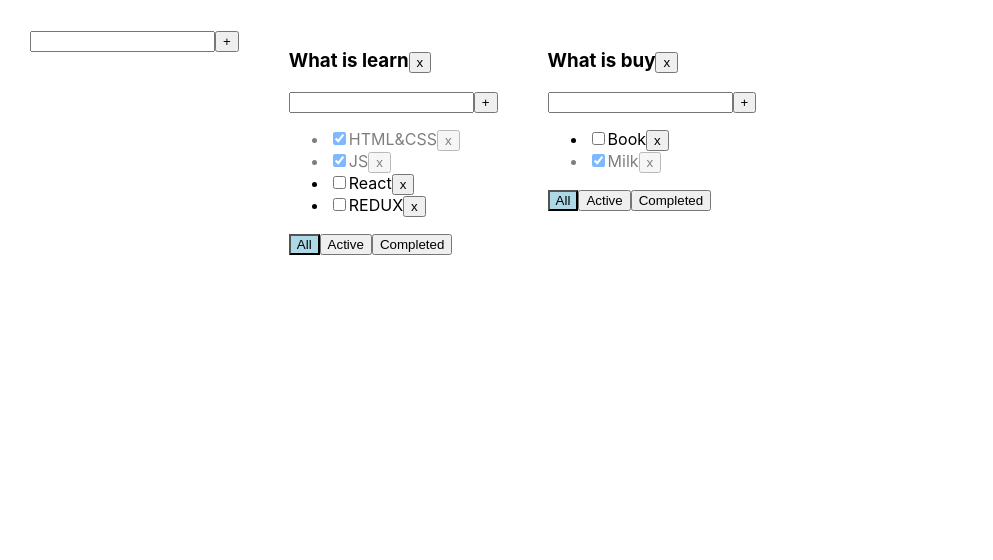
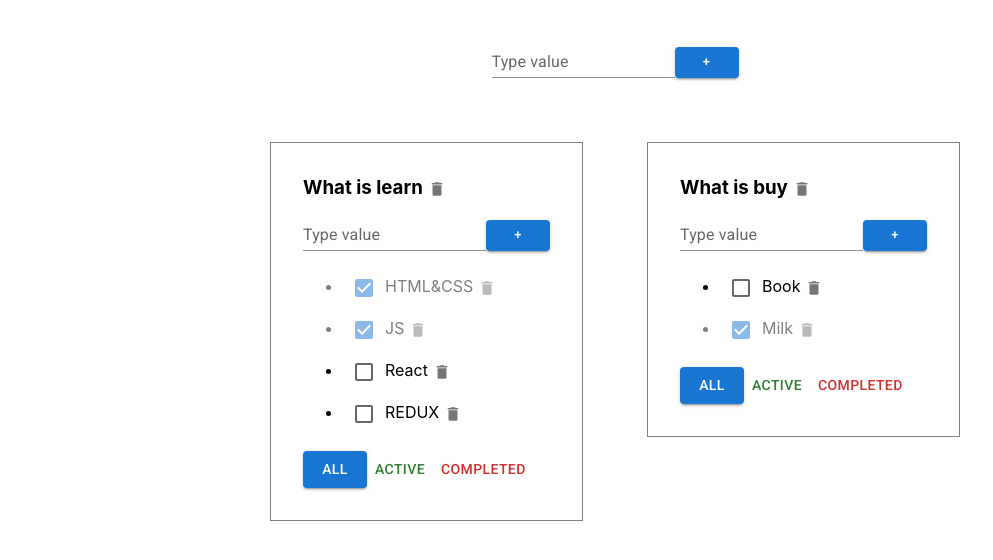
Before and after one commit to PavelLinevich/Todolist_React, a React (Create React App) app: page / in a window 1280 px wide. Shown: the top 560 px of the page, without its empty margins (0-993 px from the left). Built offline with nearby package versions, Linux system fonts and the light colour scheme.

Commit message:
feat: lesson 7 part 1 (https://www.youtube.com/watch?v=E_r79Z5PIkQ&list=PLcvhF2Wqh7DOFHUukzl5g4BP_Bbn6oM00&index=7)

```diff
--- a/package.json
+++ b/package.json
@@ -3,6 +3,10 @@
   "version": "0.1.0",
   "private": true,
   "dependencies": {
+    "@emotion/react": "^11.11.1",
+    "@emotion/styled": "^11.11.0",
+    "@mui/icons-material": "^5.14.8",
+    "@mui/material": "^5.14.8",
     "@testing-library/jest-dom": "^5.17.0",
     "@testing-library/react": "^13.4.0",
     "@testing-library/user-event": "^13.5.0",
--- a/public/index.html
+++ b/public/index.html
@@ -1,14 +1,12 @@
 <!DOCTYPE html>
 <html lang="en">
+
 <head>
   <meta charset="utf-8" />
   <link rel="icon" href="%PUBLIC_URL%/favicon.ico" />
   <meta name="viewport" content="width=device-width, initial-scale=1" />
   <meta name="theme-color" content="#000000" />
-    <meta
-      name="description"
-      content="Web site created using create-react-app"
-    />
+  <meta name="description" content="Web site created using create-react-app" />
   <link rel="apple-touch-icon" href="%PUBLIC_URL%/logo192.png" />
   <!--
       manifest.json provides metadata used when your web app is installed on a
@@ -25,7 +23,11 @@
       Learn how to configure a non-root public URL by running `npm run build`.
     -->
   <title>React App</title>
+  <link rel="preconnect" href="https://fonts.googleapis.com" />
+  <link rel="preconnect" href="https://fonts.gstatic.com" crossorigin />
+  <link rel="stylesheet" href="https://fonts.googleapis.com/css2?family=Roboto:wght@300;400;500;600;700&display=swap" />
 </head>
+
 <body>
   <noscript>You need to enable JavaScript to run this app.</noscript>
   <div id="root"></div>
@@ -40,4 +42,5 @@
       To create a production bundle, use `npm run build` or `yarn build`.
     -->
 </body>
+
 </html>
--- a/src/App.css
+++ b/src/App.css
@@ -1,10 +1,29 @@
 .App {
   display: flex;
+  flex-direction: column;
   padding: 30px;
 }
 
 .App>div {
   margin-right: 50px;
+}
+
+.todolistWrapper {
+  display: flex;
+  justify-content: center;
+  flex-wrap: wrap;
+  padding: 4rem;
+  gap: 4rem;
+}
+
+.todolist {
+  border: 1px solid grey;
+  padding: 2rem;
+  height: min-content;
+
+  & h3 {
+    margin: 0;
+  }
 }
 
 .error {
@@ -22,3 +41,9 @@
 .is-done {
   opacity: 0.5;
 }
+
+.addItemForm {
+  display: flex;
+  justify-content: center;
+  align-items: flex-end;
+}
--- a/src/App.tsx
+++ b/src/App.tsx
@@ -105,7 +105,8 @@ function App() {
 
   return (
     <div className="App">
-      <AddItemForm addItem={addTodolist} />
+      <AddItemForm addItem={addTodolist}/>
+      <div className='todolistWrapper'>
         {
           todolists.map((tl) => {
             let taskForTodolist = tasksObj[tl.id];
@@ -133,7 +134,7 @@ function App() {
             )
           })
         }
-
+      </div>
     </div>
   );
 }
--- a/src/components/AddItemForm.tsx
+++ b/src/components/AddItemForm.tsx
@@ -1,4 +1,6 @@
 import React, { ChangeEvent, KeyboardEvent, useState } from 'react'
+import Button from '@mui/material/Button'
+import TextField from '@mui/material/TextField'
 
 type AddItemFormPropsType = {
   addItem: (title: string) => void
@@ -28,15 +30,22 @@ export function AddItemForm(props: AddItemFormPropsType) {
   }
 
   return (
-    <div>
-      <input
-        className={error ? 'error' : ''}
+    <div className='addItemForm'>
+      <TextField
+        error={!!error}
+        helperText={error}
         value={newTaskTitle}
         onChange={onNewTitleChangeHandler}
         onKeyDown={onKeyPressHandler}
+        label="Type value"
+        variant="standard"
       />
-      <button onClick={addTask}>+</button>
-      {error && <div className='error-message'>{error}</div>}
+      <Button
+        onClick={addTask}
+        variant='contained'
+        color='primary'
+        size="small"
+      >+</Button>
     </div>
   )
 }
--- a/src/components/EditableSpan.tsx
+++ b/src/components/EditableSpan.tsx
@@ -1,5 +1,5 @@
 import { ChangeEvent, useState } from "react"
-
+import TextField from '@mui/material/TextField'
 
 type EditableSpanPropsType = {
   title: string
@@ -20,6 +20,11 @@ export function EditableSpan(props: EditableSpanPropsType) {
   function onChangeTitleHandler(e: ChangeEvent<HTMLInputElement>) { setTitle(e.currentTarget.value) }
 
   return editMode
-    ? <input onChange={onChangeTitleHandler} onBlur={activateViewMode} value={title} autoFocus />
+    ? <TextField
+      onChange={onChangeTitleHandler}
+      onBlur={activateViewMode}
+      value={title}
+      variant="standard"
+      autoFocus />
     : <span onDoubleClick={activateEditMode}>{props.title}</span>
 }
--- a/src/components/Todolist.tsx
+++ b/src/components/Todolist.tsx
@@ -2,6 +2,10 @@ import React, { ChangeEvent } from 'react'
 import { FilterValuesType } from '../App'
 import { AddItemForm } from './AddItemForm'
 import { EditableSpan } from './EditableSpan'
+import IconButton from '@mui/material/IconButton';
+import DeleteIcon from '@mui/icons-material/Delete';
+import Button from '@mui/material/Button'
+import Checkbox from '@mui/material/Checkbox';
 
 export type TaskType = {
   id: string
@@ -38,9 +42,12 @@ export function Todolist(props: PropsType) {
   }
 
   return (
-    <div>
+    <div className='todolist'>
       <h3><EditableSpan title={props.title} onChange={changeTodolistTitle} />
-        <button onClick={removeTodolist}>x</button></h3>
+        <IconButton aria-label="delete" size="small" onClick={removeTodolist}>
+          <DeleteIcon fontSize="inherit" />
+        </IconButton>
+      </h3>
       <AddItemForm addItem={addTask} />
       <ul>
         {
@@ -57,8 +64,7 @@ export function Todolist(props: PropsType) {
               <li
                 key={t.id}
                 className={t.isDone ? 'is-done' : ''}>
-                <input
-                  type="checkbox"
+                <Checkbox
                   checked={t.isDone}
                   onChange={onStatusChangeHandler}
                 />
@@ -66,23 +72,27 @@ export function Todolist(props: PropsType) {
                   title={t.title}
                   onChange={onTitleChangeHandler}
                 />
-                <button onClick={onRemoveHandler}>x</button>
+                <IconButton aria-label="delete" size="small" onClick={onRemoveHandler}>
+                  <DeleteIcon fontSize="inherit" />
+                </IconButton>
               </li>
             )
           })
         }
       </ul>
       <div>
-        <button
-          className={props.filter === 'all' ? 'active-filter' : ''}
+        <Button
+          variant={props.filter === 'all' ? 'contained' : 'text'}
           onClick={onAllClickHandler}
-        >All</button>
-        <button
-          className={props.filter === 'active' ? 'active-filter' : ''}
-          onClick={onActiveClickHandler}>Active</button>
-        <button
-          className={props.filter === 'completed' ? 'active-filter' : ''}
-          onClick={onCompletedClickHandler}>Completed</button>
+        >All</Button>
+        <Button
+          color='success'
+          variant={props.filter === 'active' ? 'contained' : 'text'}
+          onClick={onActiveClickHandler}>Active</Button>
+        <Button
+          color='error'
+          variant={props.filter === 'completed' ? 'contained' : 'text'}
+          onClick={onCompletedClickHandler}>Completed</Button>
       </div>
     </div>
   )
```
Also changed, not shown: 1 other file (tests, documents, lock files or other folders). Lines whose indentation alone changed are shown as unchanged.
